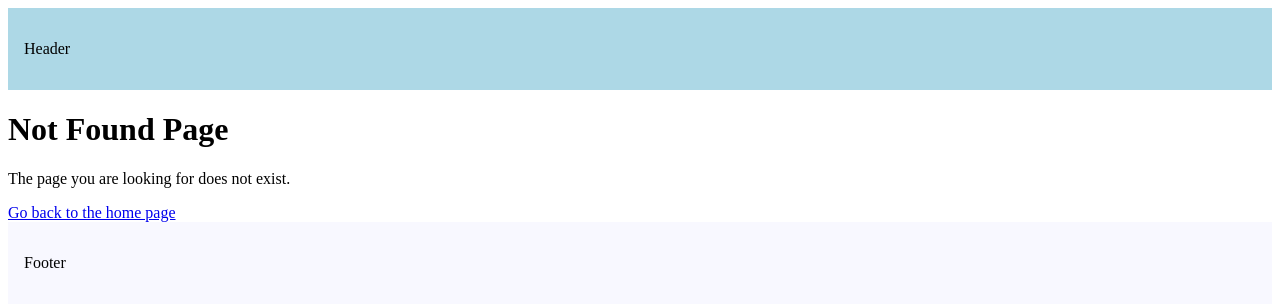
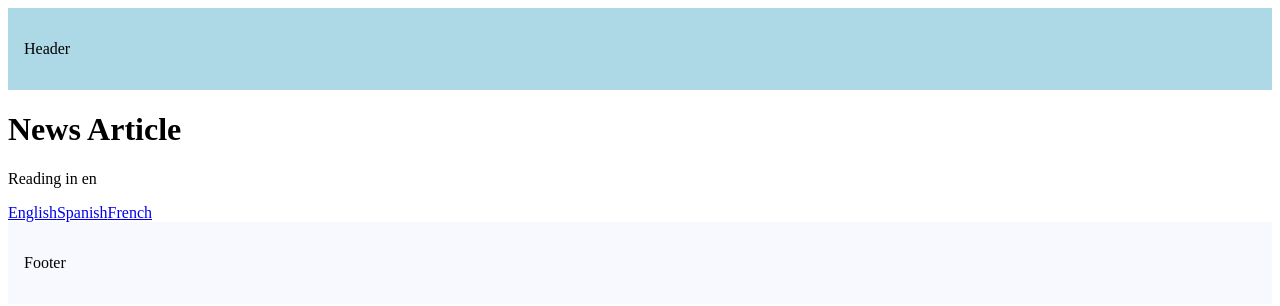
Before and after one commit to AmeerDraz/learn-next.js, a Next.js app in the folder routing-demo/: page /articles/1 in a window 1280 px wide. Before the commit this address had no page. Shown: the top 306 px of the page. Built offline with nearby package versions, Linux system fonts and the light colour scheme.

Commit message:
use params and searchParams

```diff
--- /dev/null
+++ b/routing-demo/src/app/articles/[articleId]/page.tsx
@@ -0,0 +1,24 @@
+'use client'
+
+import Link from "next/link";
+import {use} from 'react'
+
+export default function NewsArticle({ params, searchParams }: {
+    params: Promise<{ articleId: string }>;
+    searchParams: Promise<{ lang: "en" | "es" | "fr" }>;
+}) {
+    const { articleId } = use(params);
+    const { lang = "en" } = use(searchParams);
+    return (
+        <div>
+            <h1>News Article</h1>
+            <p>Reading in {lang}</p>
+
+            <div>
+                <Link href={`/articles/${articleId}?lang=en`}>English</Link>
+                <Link href={`/articles/${articleId}?lang=es`}>Spanish</Link>
+                <Link href={`/articles/${articleId}?lang=fr`}>French</Link>
+            </div>
+        </div>
+    );
+}
--- a/routing-demo/src/app/page.tsx
+++ b/routing-demo/src/app/page.tsx
@@ -5,6 +5,8 @@
     <div><h1>Welcome Home!</h1>
       <Link href="/blog">Blog</Link>
     <Link href="/products">Products</Link>
+    <Link href="/articles/breaking-news-123?lang=en">Read in English</Link>
+    <Link href="/articles/breaking-news-123?lang=fr">Read in French</Link>
 
     </div>
   )
```
